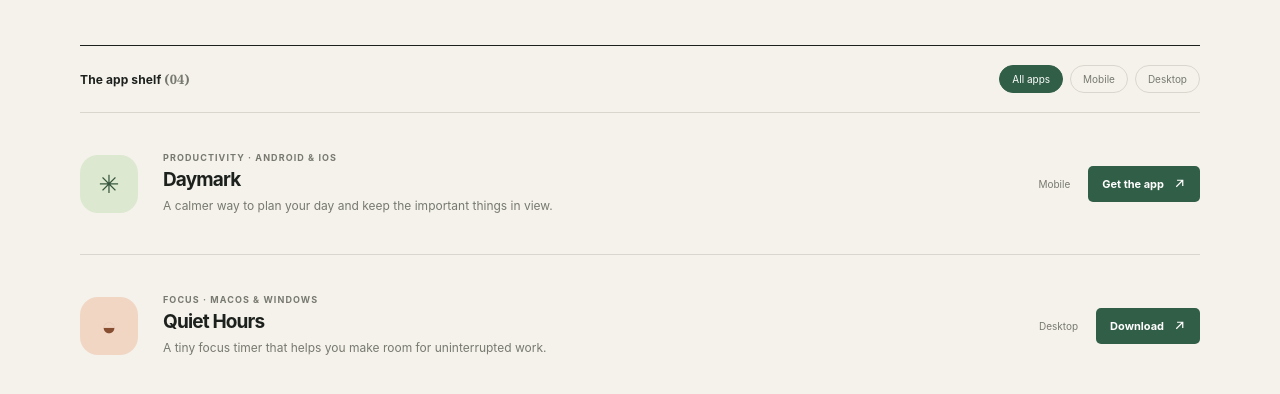
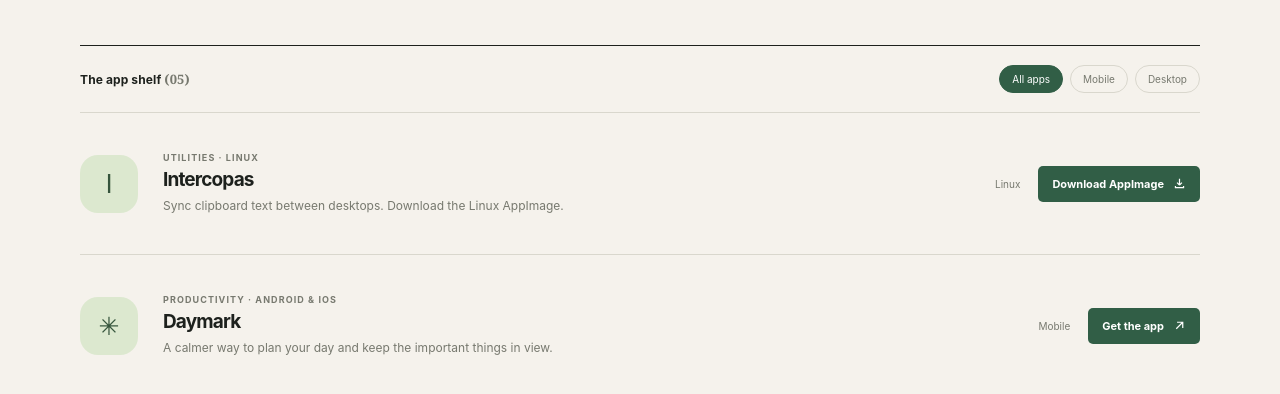
Before and after one commit to azzamt11/aazzam-my-id, a plain HTML site: page index.html in a window 1280 px wide. Shown: the part 390-784 px from the top of the page. Drawn offline with Linux system fonts and the light colour scheme.

Commit message:
Deploy Intercopas download with portfolio

```diff
--- a/index.html
+++ b/index.html
@@ -87,13 +87,14 @@
       <p class="intro">I’m <strong>Abdullah Azzam,</strong> a Platform Engineer who builds useful apps and tools. Browse the collection and download something useful.</p>
     </section>
     <section id="apps" class="catalog" aria-labelledby="catalog-title">
-      <div class="catalog-head"><div><h2 id="catalog-title" class="catalog-title">The app shelf <span class="count" id="app-count">(04)</span></h2></div>
+      <div class="catalog-head"><div><h2 id="catalog-title" class="catalog-title">The app shelf <span class="count" id="app-count">(05)</span></h2></div>
         <div class="filters" role="group" aria-label="Filter apps"><button class="filter active" data-filter="all" aria-pressed="true">All apps</button><button class="filter" data-filter="mobile" aria-pressed="false">Mobile</button><button class="filter" data-filter="desktop" aria-pressed="false">Desktop</button></div>
       </div>
       <div class="app-list" id="app-list">
         <!-- Replace these sample apps and href values with your own app names and download URLs. -->
-        <article class="app" data-platform="mobile" style="animation-delay:0ms"><div class="icon moss" aria-hidden="true">✳</div><div class="app-meta"><p class="app-kicker">Productivity · Android & iOS</p><h3>Daymark</h3><p class="app-desc">A calmer way to plan your day and keep the important things in view.</p></div><div class="app-actions"><span class="platform">Mobile</span><a class="download" href="https://example.com/daymark" target="_blank" rel="noopener">Get the app <svg viewBox="0 0 16 16" fill="none" aria-hidden="true"><path d="M4 12 12 4M5 4h7v7" stroke="currentColor" stroke-width="1.5"/></svg></a></div></article>
-        <article class="app" data-platform="desktop" style="animation-delay:60ms"><div class="icon peach" aria-hidden="true">◒</div><div class="app-meta"><p class="app-kicker">Focus · macOS & Windows</p><h3>Quiet Hours</h3><p class="app-desc">A tiny focus timer that helps you make room for uninterrupted work.</p></div><div class="app-actions"><span class="platform">Desktop</span><a class="download" href="https://example.com/quiet-hours" target="_blank" rel="noopener">Download <svg viewBox="0 0 16 16" fill="none" aria-hidden="true"><path d="M4 12 12 4M5 4h7v7" stroke="currentColor" stroke-width="1.5"/></svg></a></div></article>
+        <article class="app" data-platform="desktop" style="animation-delay:0ms"><div class="icon moss" aria-hidden="true">I</div><div class="app-meta"><p class="app-kicker">Utilities · Linux</p><h3>Intercopas</h3><p class="app-desc">Sync clipboard text between desktops. Download the Linux AppImage.</p></div><div class="app-actions"><span class="platform">Linux</span><a class="download" href="/downloads/Intercopas-1.0.0.AppImage" download>Download AppImage <svg viewBox="0 0 16 16" fill="none" aria-hidden="true"><path d="M8 2v8m0 0 3-3m-3 3L5 7M3 11v2h10v-2" stroke="currentColor" stroke-width="1.5"/></svg></a></div></article>
+        <article class="app" data-platform="mobile" style="animation-delay:60ms"><div class="icon moss" aria-hidden="true">✳</div><div class="app-meta"><p class="app-kicker">Productivity · Android & iOS</p><h3>Daymark</h3><p class="app-desc">A calmer way to plan your day and keep the important things in view.</p></div><div class="app-actions"><span class="platform">Mobile</span><a class="download" href="https://example.com/daymark" target="_blank" rel="noopener">Get the app <svg viewBox="0 0 16 16" fill="none" aria-hidden="true"><path d="M4 12 12 4M5 4h7v7" stroke="currentColor" stroke-width="1.5"/></svg></a></div></article>
+        <article class="app" data-platform="desktop" style="animation-delay:120ms"><div class="icon peach" aria-hidden="true">◒</div><div class="app-meta"><p class="app-kicker">Focus · macOS & Windows</p><h3>Quiet Hours</h3><p class="app-desc">A tiny focus timer that helps you make room for uninterrupted work.</p></div><div class="app-actions"><span class="platform">Desktop</span><a class="download" href="https://example.com/quiet-hours" target="_blank" rel="noopener">Download <svg viewBox="0 0 16 16" fill="none" aria-hidden="true"><path d="M4 12 12 4M5 4h7v7" stroke="currentColor" stroke-width="1.5"/></svg></a></div></article>
         <article class="app" data-platform="mobile" style="animation-delay:120ms"><div class="icon blue" aria-hidden="true">⌁</div><div class="app-meta"><p class="app-kicker">Utilities · Android</p><h3>Little Ledger</h3><p class="app-desc">Track small expenses with a clean, private, no-fuss pocket ledger.</p></div><div class="app-actions"><span class="platform">Mobile</span><a class="download" href="https://example.com/little-ledger" target="_blank" rel="noopener">Get the app <svg viewBox="0 0 16 16" fill="none" aria-hidden="true"><path d="M4 12 12 4M5 4h7v7" stroke="currentColor" stroke-width="1.5"/></svg></a></div></article>
         <article class="app" data-platform="desktop" style="animation-delay:180ms"><div class="icon lilac" aria-hidden="true">✣</div><div class="app-meta"><p class="app-kicker">Creative · Web</p><h3>Color Notes</h3><p class="app-desc">Collect colors, name palettes, and share a little inspiration with your team.</p></div><div class="app-actions"><span class="platform">Web</span><a class="download" href="https://example.com/color-notes" target="_blank" rel="noopener">Open app <svg viewBox="0 0 16 16" fill="none" aria-hidden="true"><path d="M4 12 12 4M5 4h7v7" stroke="currentColor" stroke-width="1.5"/></svg></a></div></article>
       </div>
```
Also changed, not shown: 8 other files.
